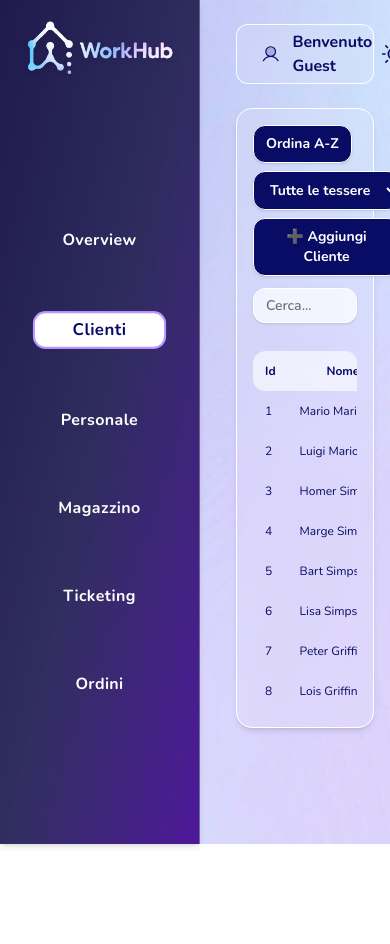
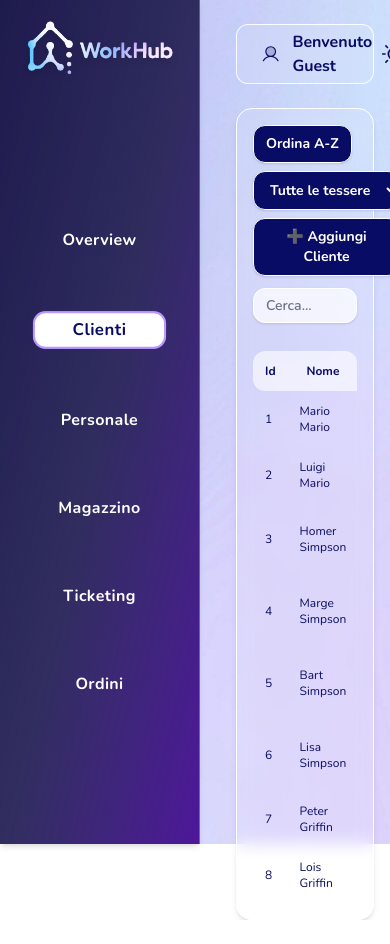
Before and after one commit to VincT89/Workhub, a React (Vite) app in the folder client/: page /customers in a window 390 px wide. Before the commit the page ends 892 px from the top, so only its background shows below. Built offline with nearby package versions, Linux system fonts and the light colour scheme.

Commit message:
Enhance Table component styling and add hover effects; update BoardPage with new event entry

```diff
--- a/client/src/components/Table.jsx
+++ b/client/src/components/Table.jsx
@@ -69,7 +69,7 @@ const Table = ({
 
 			{/* RESPONSIVE SCROLL WRAPPER */}
 			<div className="w-full overflow-x-auto rounded-xl">
-				<table className="w-full border-collapse text-xs sm:text-sm text-[#090c64]">
+				<table className="w-full text-xs sm:text-sm text-[#090c64] border-auto">
 					<thead>
 						<tr className="bg-white/60 text-[#090c64]">
 							{columns.map((item, idx) => (
@@ -97,26 +97,26 @@ const Table = ({
 					</thead>
 
 					<tbody>
+						{/* <tr
+							className="hover:bg-white/40 transition cursor-pointer rounded-xl"
+						>
+							<td className="rounded-l-xl whitespace-nowrap p-3">Test</td>
+							<td className="p-3">Test</td>
+							<td className="rounded-r-xl whitespace-nowrap p-3">Test</td>
+						</tr> */}
 						{filteredData.map((row, i) => (
 							<tr
 								key={i}
-								className="hover:bg-white/40 transition cursor-pointer"
+								className="transition cursor-pointer rounded-xl tr-hover tr-last-rounded"
 
 							>
 								{columns.map((col, j) => (
 									<td
 										key={j}
 										className={`
-											p-3 whitespace-nowrap md:whitespace-normal
+											p-3
 											${j === 0 ? "rounded-l-xl" : ""}
-											${
-												actions &&
-												Array.isArray(actions) &&
-												actions.length > 0 &&
-												j === columns.length - 1
-													? "rounded-r-xl"
-													: ""
-											}
+											${!actions && j === columns.length - 1 ? "rounded-r-xl" : ""}
 										`}
 									>
 										{row[col] !== null && row[col] !== undefined
@@ -127,13 +127,14 @@ const Table = ({
 								))}
 								{actions && Array.isArray(actions) && actions.length > 0 && (
 									<td
+										key={`action-cell-${i}`}
 										className={`
-											p-3 whitespace-nowrap md:whitespace-normal rounded-r-xl
+											p-3 flex gap-1 items-center justify-center
 										`}
 									>
 										{
 											actions.map(action => (
-												<button key={action.name} className="cursor-pointer" onClick={typeof action.onClick === "function" ? action.onClick(row) : () => {}}>
+												<button key={action.name} className="cursor-pointer" onClick={typeof action.onClick === "function" ? () => action.onClick(row) : () => {}}>
 													{
 														action.icon
 													}
--- a/client/src/index.css
+++ b/client/src/index.css
@@ -10,15 +10,11 @@ body {
   color: #090c64;
 }
 
-
-
-
 @layer base {
   body {
     color: #090c64;
   }
 }
-
 
 /* Nasconde scrollbar */
 *::-webkit-scrollbar { width: 0; height: 0; }
@@ -88,7 +84,6 @@ h2 {
   color: #090c64;
 }
 
-
 h3 {
   @apply font-bold text-xl ;
   color: #090c64;
@@ -106,3 +101,17 @@ h3 {
   background-color: rgb(9 12 100 / 0.2);   /* blu al 20% di opacità */
   color: #090c64;                          /* testo blu */
 }
+
+table tbody tr:hover td {
+  @apply bg-white/40;
+}
+
+table tbody tr td:first-child {
+  border-top-left-radius: 0.75rem; /* rounded-l-xl */
+  border-bottom-left-radius: 0.75rem; /* rounded-l-xl */
+}
+
+table tbody tr td:last-child {
+  border-top-right-radius: 0.75rem; /* rounded-r-xl */
+  border-bottom-right-radius: 0.75rem; /* rounded-r-xl */
+}
--- a/client/src/pages/BoardPage.jsx
+++ b/client/src/pages/BoardPage.jsx
@@ -46,6 +46,7 @@ const BoardPage = () => {
 			setBoardPosts([
 				{ title: "Nuova riunione", date: "2025-11-22" },
 				{ title: "Aggiornamento magazzino", date: "2025-11-21" },
+				{ title: "Evento aziendale", date: "2025-11-21" },
 			])
 		);
 	}, [dispatch]);
```
